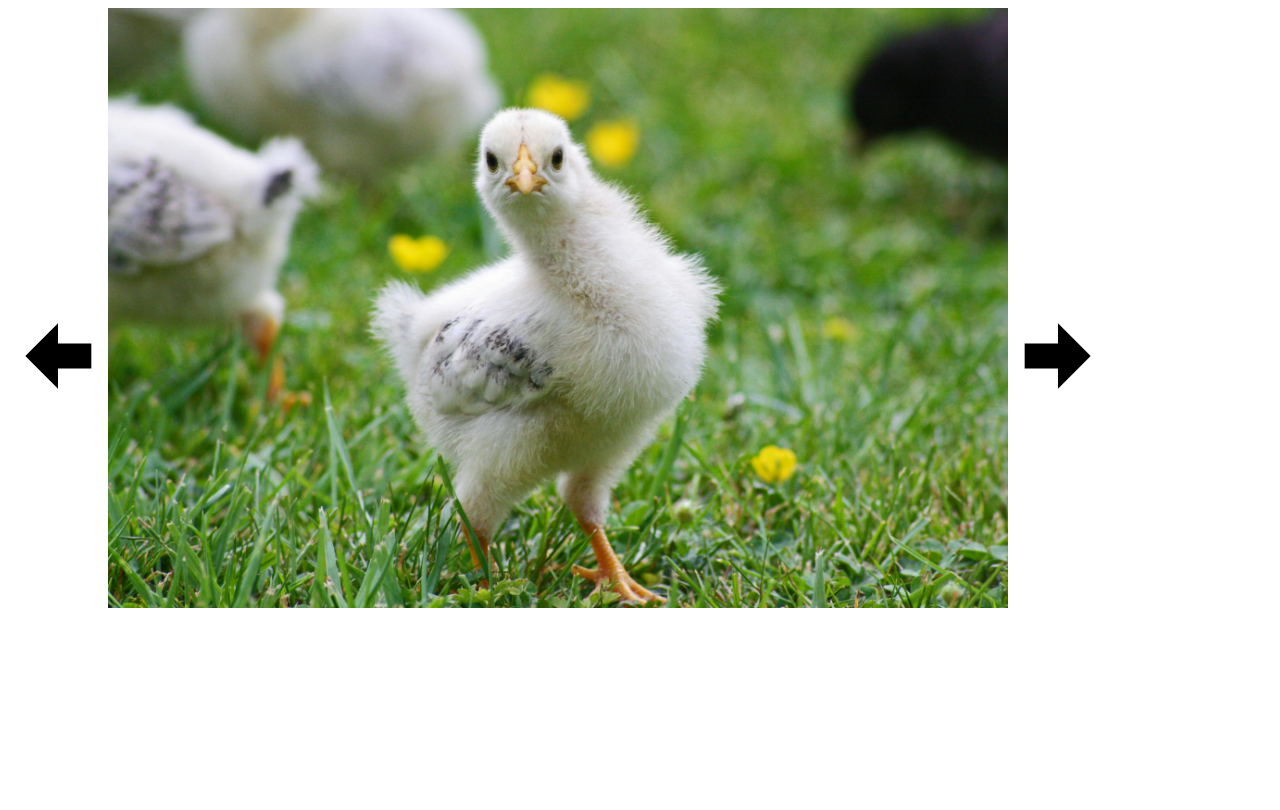
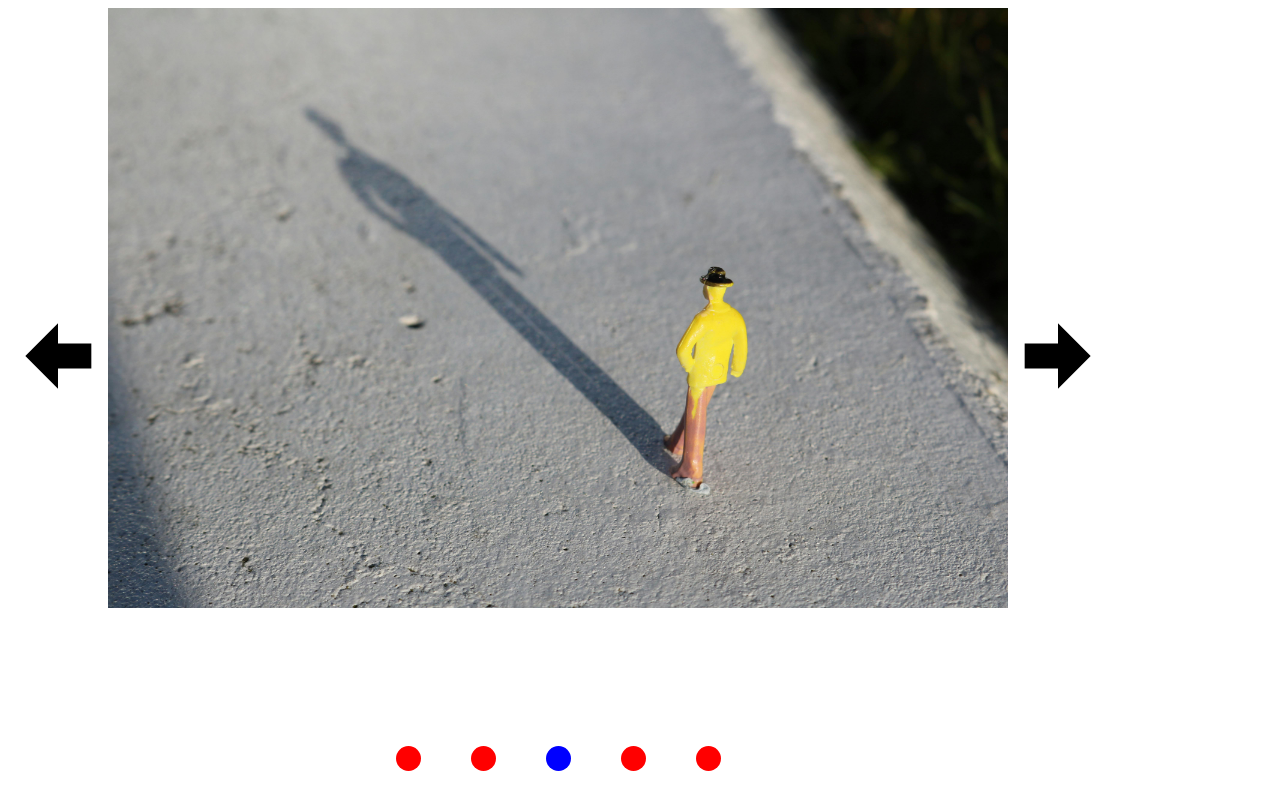
Before and after one commit to JasonBet/image-carousel, a plain HTML site: page index.html in a window 1280 px wide. Both pictures are taken after a click on the element 558 px from the left and 758 px from the top of the page. Drawn offline with Linux system fonts and the light colour scheme.

Commit message:
Create navagation dots that can switch to specific slide

```diff
--- a/imgCarousel.js
+++ b/imgCarousel.js
@@ -15,6 +15,27 @@ rightArrow.innerHTML = `<svg xmlns="http://www.w3.org/2000/svg" viewBox="0 0 24
 
 const divDots = document.createElement("div");
 divDots.classList.add("div-dots");
+const dot1 = document.createElement("div");
+dot1.classList.add("dot");
+dot1.dataset.index = 0;
+const dot2 = document.createElement("div");
+dot2.classList.add("dot");
+dot2.dataset.index = 1;
+const dot3 = document.createElement("div");
+dot3.classList.add("dot");
+dot3.dataset.index = 2;
+const dot4 = document.createElement("div");
+dot4.classList.add("dot");
+dot4.dataset.index = 3;
+const dot5 = document.createElement("div");
+dot5.classList.add("dot");
+dot5.dataset.index = 4;
+
+divDots.appendChild(dot1);
+divDots.appendChild(dot2);
+divDots.appendChild(dot3);
+divDots.appendChild(dot4);
+divDots.appendChild(dot5);
 
 containerDiv.appendChild(leftArrow);
 containerDiv.appendChild(slide);
@@ -51,12 +72,14 @@ slide.appendChild(img5);
 let imageIndex = -1;
 const totalImages = 5;
 let images = document.getElementsByTagName("img");
+let dots = document.getElementsByClassName("dot");
 let slideTimeout;
 let initial = 0;
-showSlide();
-function showSlide() {
+showNextSlide();
+function showNextSlide() {
     if(initial > 0) {
         images[imageIndex].style.display = "none";
+        dots[imageIndex].classList.remove("current-dot");
     }
     if(imageIndex >= (totalImages -1)) {
         imageIndex = 0;
@@ -65,13 +88,16 @@ function showSlide() {
     if(imageIndex === -1) {imageIndex = 4;}
     if(imageIndex === -2) {imageIndex = 3;}
     images[imageIndex].style.display = "block";
+    dots[imageIndex].classList.add("current-dot");
+
     initial++;
-    slideTimeout = setTimeout(showSlide, 5000);
+    slideTimeout = setTimeout(showNextSlide, 5000);
 }
 
 function showPrevSlide() {
     if(initial > 0) {
         images[imageIndex].style.display = "none";
+        dots[imageIndex].classList.remove("current-dot");
     }
 
     imageIndex--;
@@ -79,16 +105,35 @@ function showPrevSlide() {
     if(imageIndex === -1) {imageIndex = 4;}
     if(imageIndex === -2) {imageIndex = 3;}
     images[imageIndex].style.display = "block";
+    dots[imageIndex].classList.add("current-dot");
     initial++;
-    slideTimeout = setTimeout(showSlide, 5000);
+    slideTimeout = setTimeout(showNextSlide, 5000);
 }
 
 rightArrow.addEventListener("click", () => {
     clearTimeout(slideTimeout);
-    showSlide();
+    showNextSlide();
 });
 
 leftArrow.addEventListener("click", () => {
     clearTimeout(slideTimeout);
     showPrevSlide();
 });
+
+function showSlide(n) {
+    images[imageIndex].style.display = "none";
+    dots[imageIndex].classList.remove("current-dot");
+
+    imageIndex = n;
+    images[imageIndex].style.display = "block";
+    dots[imageIndex].classList.add("current-dot");
+    initial++;
+    slideTimeout = setTimeout(showNextSlide, 5000);
+}
+
+divDots.addEventListener("click", (e) => {
+    if(e.target.dataset.index) {
+        clearTimeout(slideTimeout);
+        showSlide(e.target.dataset.index);
+    }
+});
--- a/style.css
+++ b/style.css
@@ -23,6 +23,25 @@
 
 .div-dots {
     grid-area: dots;
+    display: flex;
+    justify-content: center;
+    align-items: center;
+    gap: 50px;
+}
+
+.dot {
+    height: 25px;
+    width: 25px;
+    border-radius: 50%;
+    background-color: red;
+}
+
+.dot:hover {
+    cursor: pointer;
+}
+
+.current-dot {
+    background-color: blue;
 }
 
 .arrow {
```
